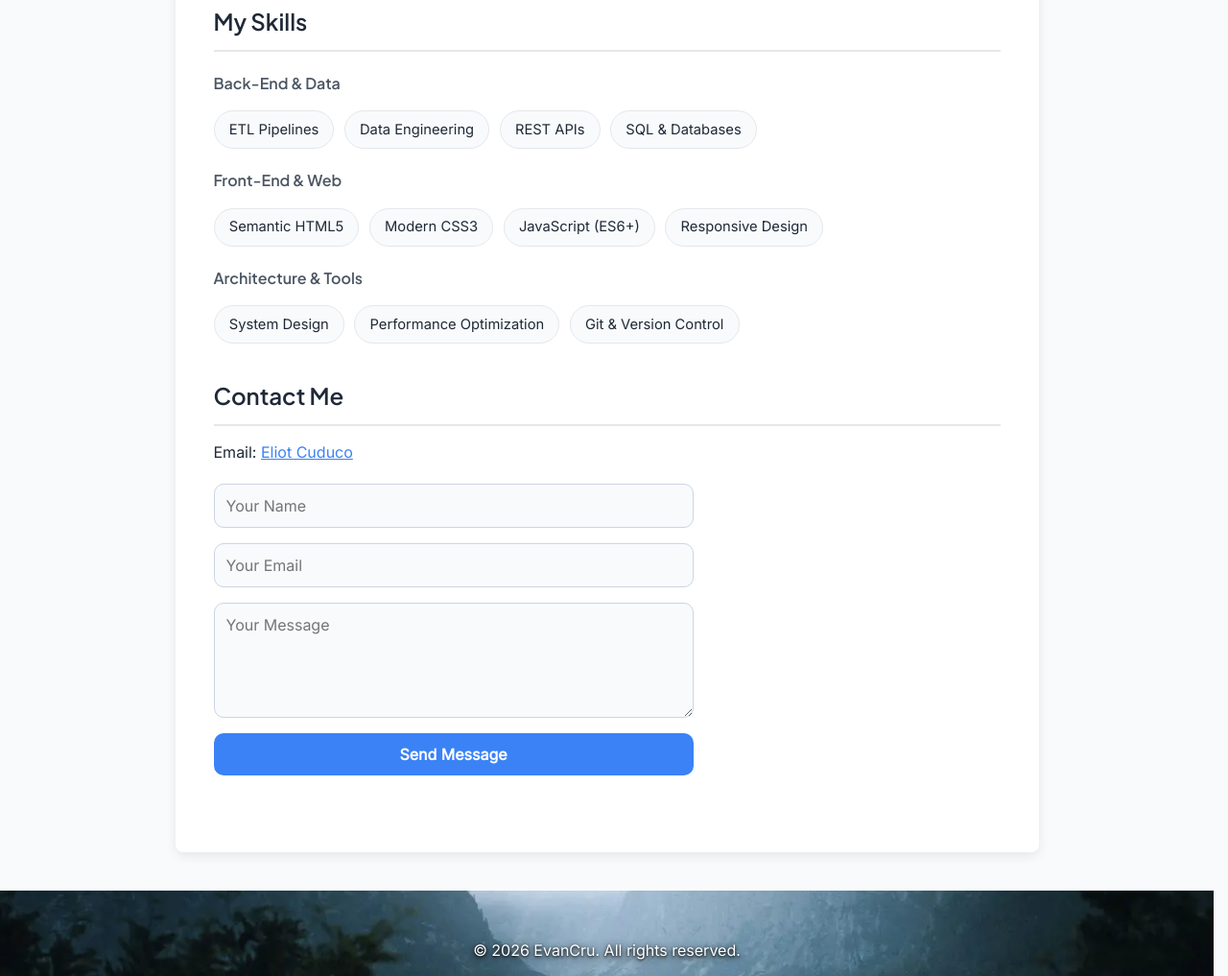
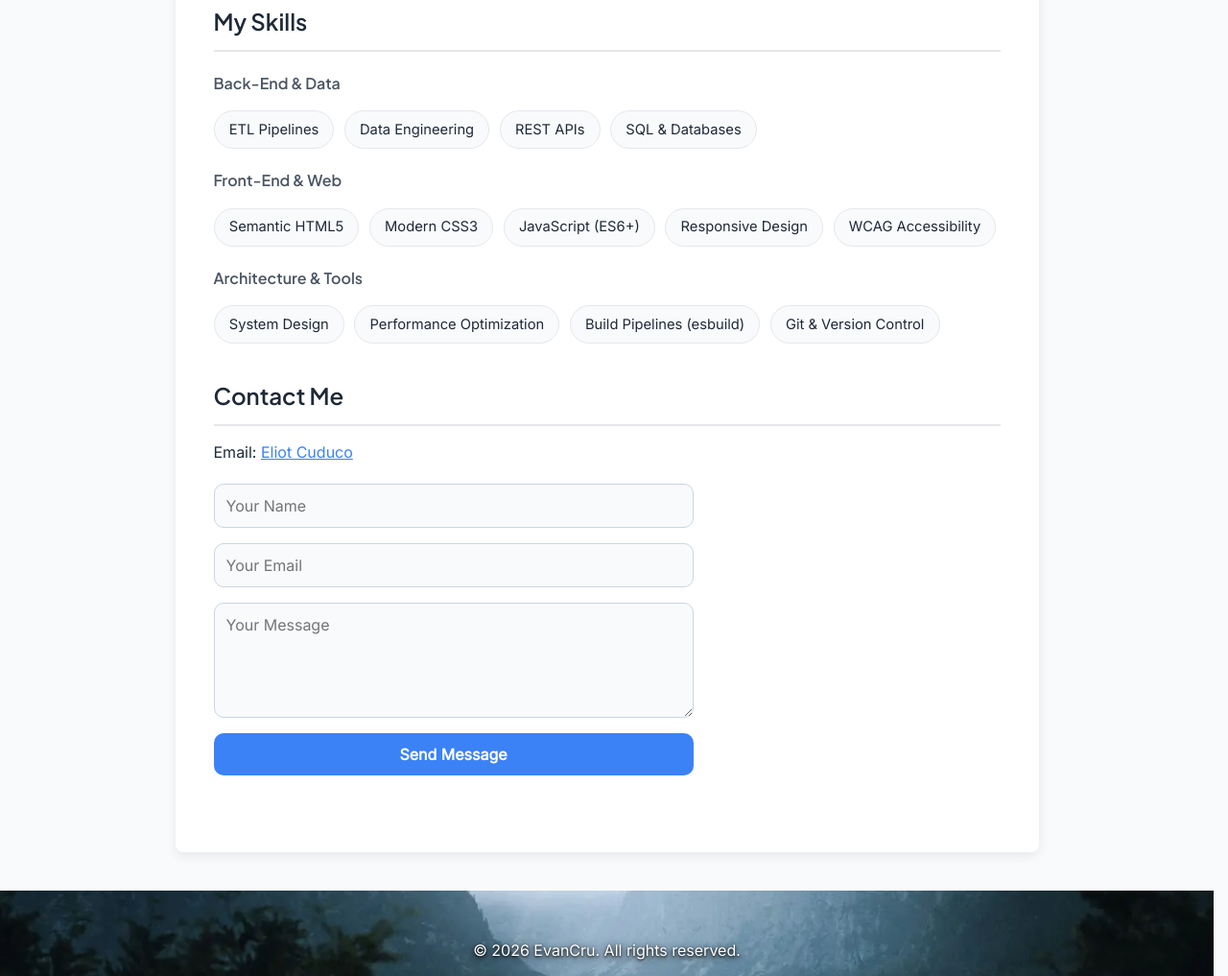
Before and after one commit to cuduco19/portfolio, a website with bundled scripts: page index.html in a window 1280 px wide. Shown: the part 2701-3718 px from the top of the page at 96% size. Built offline with nearby package versions, Linux system fonts and the light colour scheme.

Commit message:
Update skills section: add WCAG Accessibility and Build Pipelines to skills list

```diff
--- a/index.html
+++ b/index.html
@@ -101,7 +101,7 @@
 
             <section id="skills">
                 <h2>My Skills</h2>
-                 <div class="skills-group">
+                <div class="skills-group">
                     <h3>Back-End &amp; Data</h3>
                     <ul class="skills-list">
                         <li>ETL Pipelines</li>
@@ -116,12 +116,14 @@
                         <li>Modern CSS3</li>
                         <li>JavaScript (ES6+)</li>
                         <li>Responsive Design</li>
+                        <li>WCAG Accessibility</li>
                     </ul>
 
                     <h3>Architecture &amp; Tools</h3>
                     <ul class="skills-list">
                         <li>System Design</li>
                         <li>Performance Optimization</li>
+                        <li>Build Pipelines (esbuild)</li>
                         <li>Git &amp; Version Control</li>
                     </ul>
                 </div>
```
